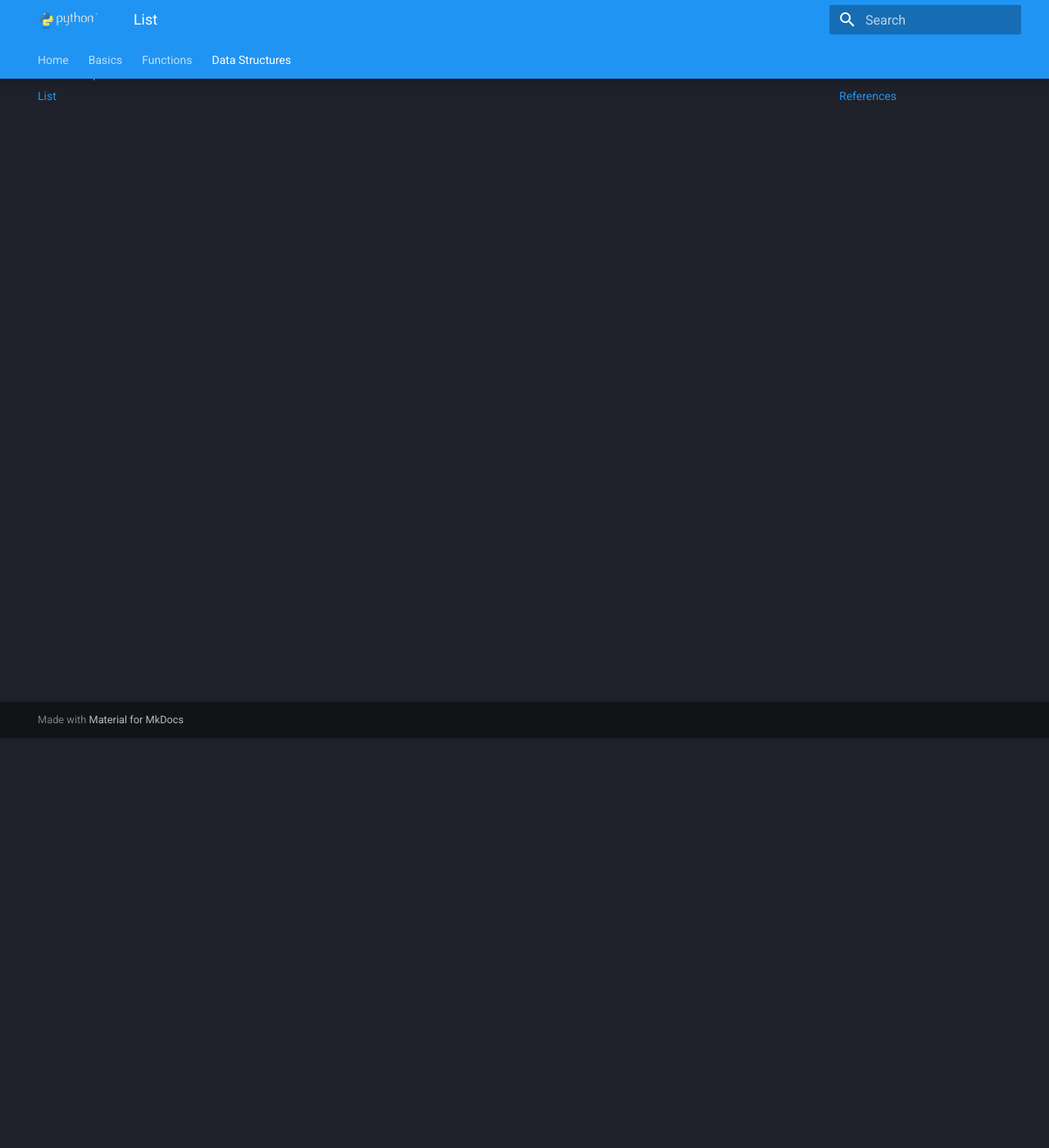
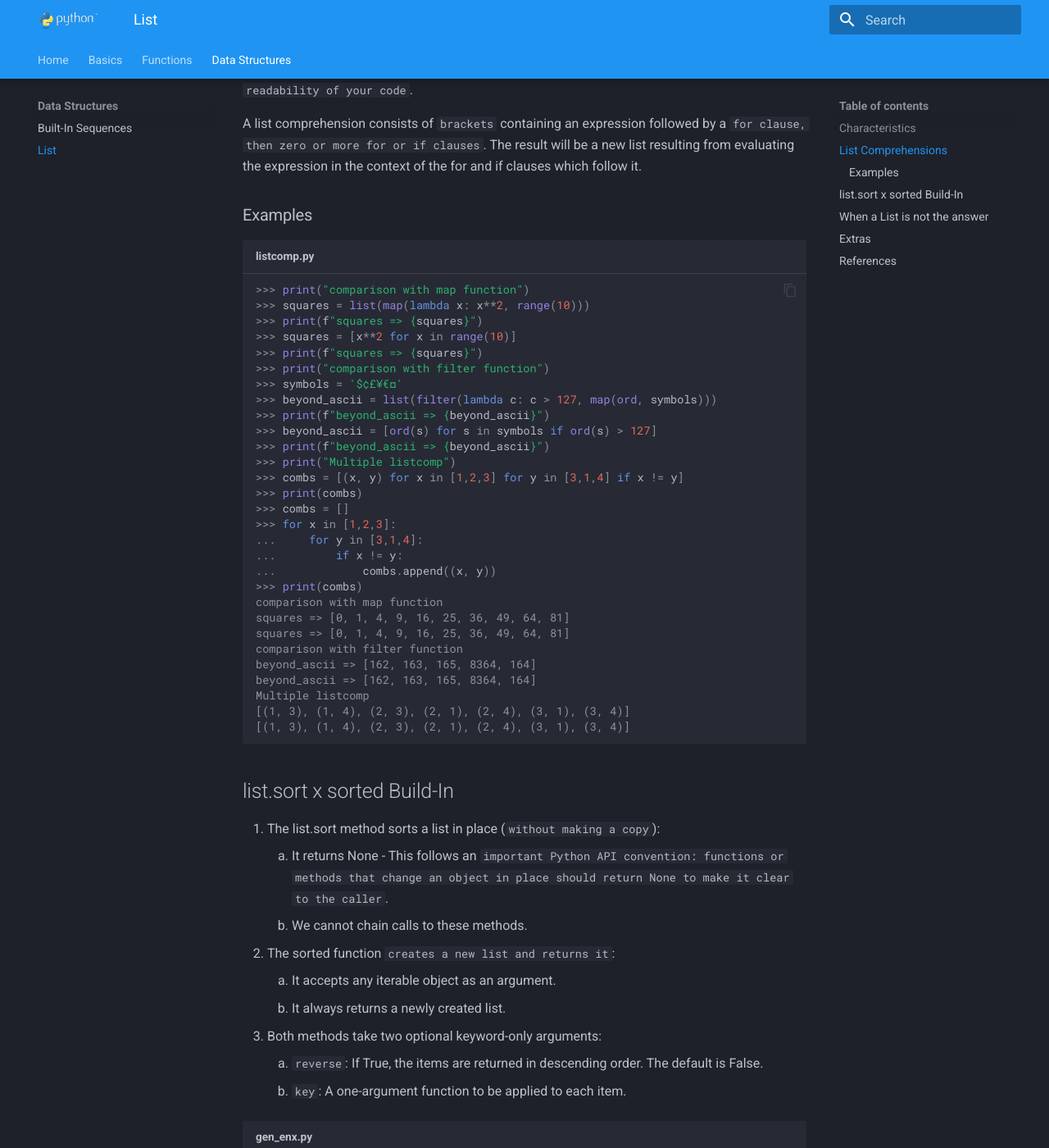
Before and after one commit to RomeroGabriel/mastering-python, an MkDocs documentation site: the page built from documentation/data_structures/list.md, in a window 1280 px wide and 1400 px high, scrolled down 500 px. Shown: the whole window at 82% size. Built offline with MkDocs 1.6.1 and Material for MkDocs 9.7.7, drawn with Linux system fonts in a browser that asks for light colours; some of the changed text lies outside the part shown.

Commit message:
Fix sequence and add list

````diff
--- a/documentation/data_structures/list.md
+++ b/documentation/data_structures/list.md
@@ -4,8 +4,75 @@ A list is a built-in data structure in Python and is classified as a type of [se
 
 ## Characteristics
 
-1. Mutable Sequence
-1. Container Sequence
+1. [Mutable Sequence](sequence.md#mutable-x-immutable)
+1. [Container Sequence](sequence.md#container-x-flat)
+
+## List Comprehensions
+
+List comprehensions provide a concise method for `creating lists`. [Generator expressions for other kinds of sequences](sequence.md#generator-expressions). They are commonly used to generate new lists by `applying operations to elements of an existing sequence or iterable`, or to create a sublist of elements that fulfill specific conditions.Using list comprehensions can significantly `enhance the readability of your code`.
+
+A list comprehension consists of `brackets` containing an expression followed by a `for clause, then zero or more for or if clauses`. The result will be a new list resulting from evaluating the expression in the context of the for and if clauses which follow it.
+
+### Examples
+
+```pycon exec="1" source="console" title="listcomp.py"
+>>> print("comparison with map function")
+>>> squares = list(map(lambda x: x**2, range(10)))
+>>> print(f"squares => {squares}")
+>>> squares = [x**2 for x in range(10)]
+>>> print(f"squares => {squares}")
+
+>>> print("comparison with filter function")
+>>> symbols = '$¢£¥€¤'
+>>> beyond_ascii = list(filter(lambda c: c > 127, map(ord, symbols)))
+>>> print(f"beyond_ascii => {beyond_ascii}")
+>>> beyond_ascii = [ord(s) for s in symbols if ord(s) > 127]
+>>> print(f"beyond_ascii => {beyond_ascii}")
+
+>>> print("Multiple listcomp")
+>>> combs = [(x, y) for x in [1,2,3] for y in [3,1,4] if x != y]
+>>> print(combs)
+>>> combs = []
+>>> for x in [1,2,3]:
+...     for y in [3,1,4]:
+...         if x != y:
+...             combs.append((x, y))
+>>> print(combs)
+```
+
+## list.sort x sorted Build-In
+
+1. The list.sort method sorts a list in place (`without making a copy`):
+    1. It returns None - This follows an `important Python API convention: functions or methods that change an object in place should return None to make it clear to the caller`.
+    1. We cannot chain calls to these methods.
+1. The sorted function `creates a new list and returns it`:
+    1. It accepts any iterable object as an argument.
+    1. It always returns a newly created list.
+1. Both methods take two optional keyword-only arguments:
+    1. `reverse`: If True, the items are returned in descending order. The default is False.
+    1. `key`: A one-argument function to be applied to each item.
+
+```pycon exec="1" source="console" title="gen_enx.py"
+>>> fruits = ['grape', 'raspberry', 'apple', 'banana']
+>>> print(f"sorted: {sorted(fruits)}, fruits: {fruits}")
+>>> print(f"sorted: {sorted(fruits, reverse=True)}, fruits: {fruits}")
+>>> print(f"sorted: {sorted(fruits, key=len)}, fruits: {fruits}")
+>>> print(f"sorted: {sorted(fruits, key=len, reverse=True)}, fruits: {fruits}")
+>>> fruits.sort()
+>>> print(f"Now fruits changed: {fruits}")
+```
+
+## When a List is not the answer
+
+1. An `array` saves a lot of memory when you need to handle millions of floating-point;
+1. A `deque` (double-ended queue) is more efficient `FIFO` (First-In First-out) data structure;
+1. `Sets` are optimized for `fast membership checking`.
+
+## Extras
+
+1. [Methods for lists](https://docs.python.org/3/tutorial/datastructures.html#more-on-lists)
+1. [Using Lists as Stacks](https://docs.python.org/3/tutorial/datastructures.html#using-lists-as-stacks)
+1. [Using Lists as Queues](https://docs.python.org/3/tutorial/datastructures.html#using-lists-as-queues)
 
 ## References
 
````
Also changed, not shown: documentation/data_structures/sequence.md (+23 -15 lines).
